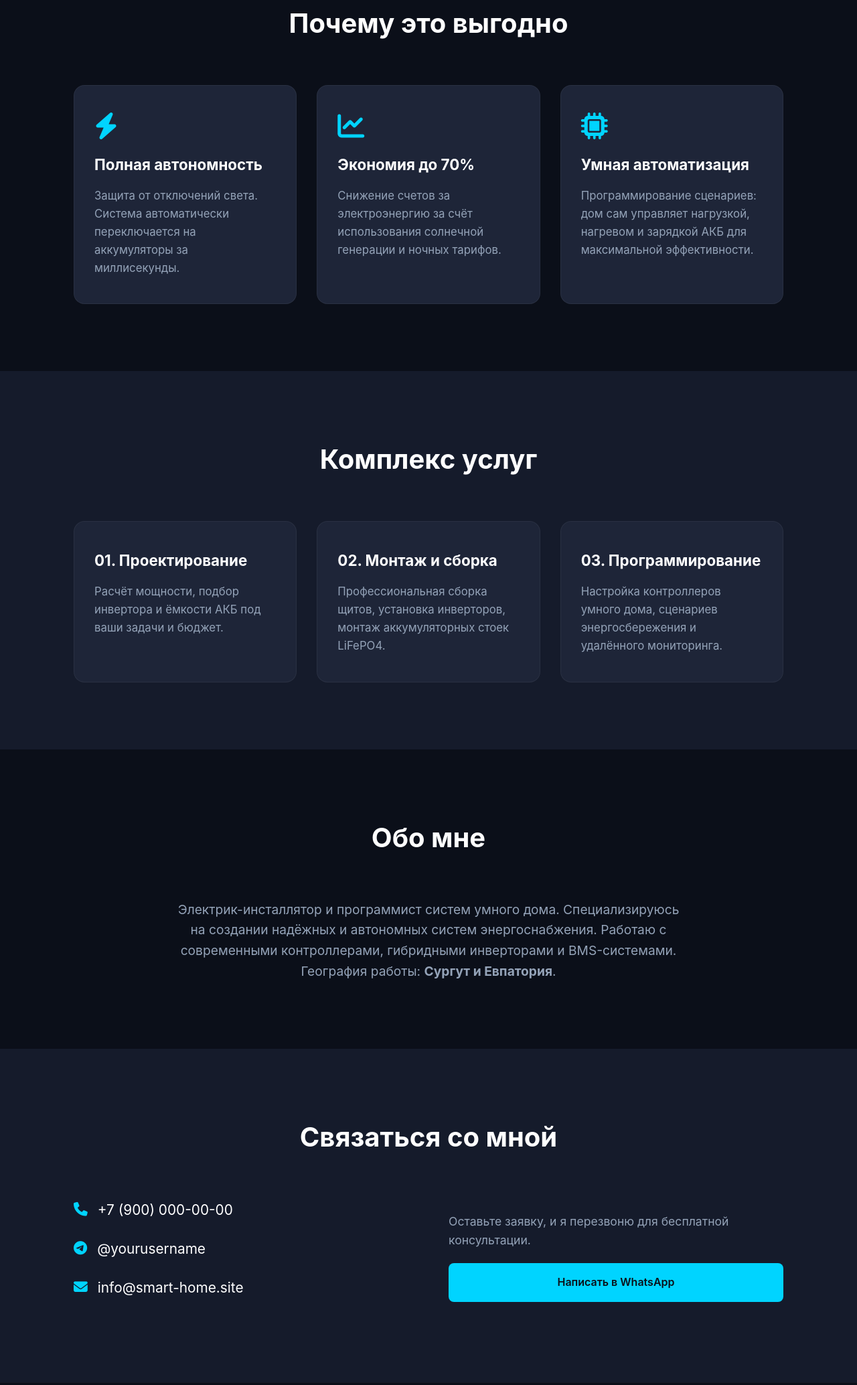
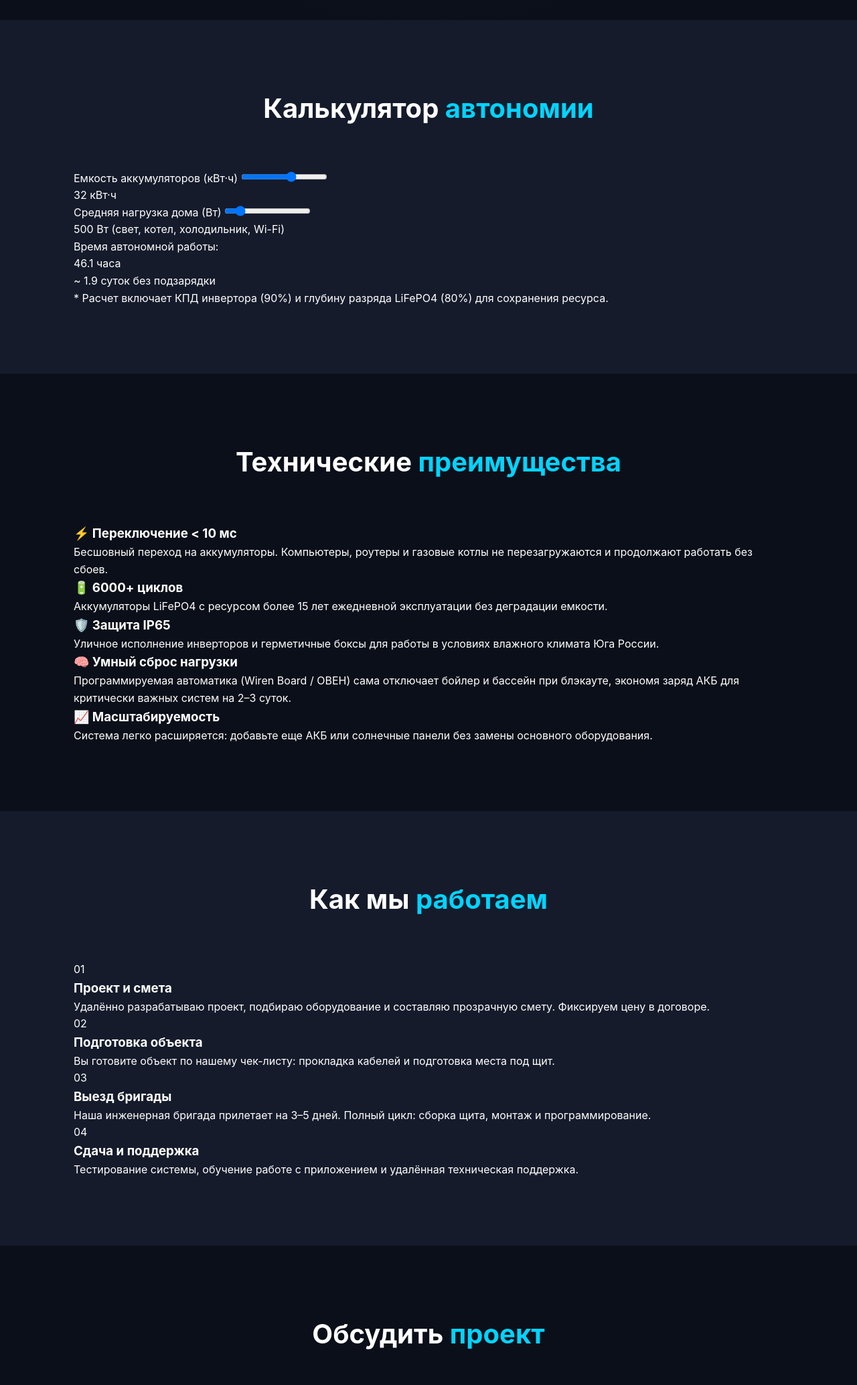
Before and after one commit to bruberg80/smart-home-landing, a plain HTML site: page index.html in a window 1280 px wide. Shown: the part 732-2800 px from the top of the page at 67% size. Drawn offline with Linux system fonts and the light colour scheme.

Commit message:
Update index.html

```diff
--- a/index.html
+++ b/index.html
@@ -3,106 +3,195 @@
 <head>
     <meta charset="UTF-8">
     <meta name="viewport" content="width=device-width, initial-scale=1.0">
-    <title>Автономное энергоснабжение и умный дом | smart-home.site</title>
-    <meta name="description" content="Проектирование и монтаж систем автономного энергоснабжения: солнечные панели, инверторы, LiFePO4 аккумуляторы и программирование умного дома. Сургут, Евпатория.">
+    <title>Smart Home | Инженерный бутик автономных систем</title>
     <link rel="stylesheet" href="style.css">
-    <link rel="stylesheet" href="https://cdnjs.cloudflare.com/ajax/libs/font-awesome/6.4.0/css/all.min.css">
+    <link rel="preconnect" href="https://fonts.googleapis.com">
+    <link href="https://fonts.googleapis.com/css2?family=Inter:wght@400;600;800&display=swap" rel="stylesheet">
 </head>
 <body>
-    <header>
-        <div class="container header-content">
-            <div class="logo">smart-home<span class="accent">.site</span></div>
-            <nav>
-                <a href="#advantages">Преимущества</a>
-                <a href="#services">Услуги</a>
-                <a href="#contact">Контакты</a>
+
+    <header class="header">
+        <div class="container header-inner">
+            <div class="logo">SMART-HOME<span class="accent">.SITE</span></div>
+            <nav class="nav">
+                <a href="#calculator">Калькулятор</a>
+                <a href="#specs">Характеристики</a>
+                <a href="#process">Процесс</a>
+                <a href="#contacts">Контакты</a>
             </nav>
+            <a href="#contacts" class="btn btn-primary">Оставить заявку</a>
         </div>
     </header>
 
     <section class="hero">
-        <div class="container">
-            <h1>Автономное энергоснабжение <br>дома <span class="accent">под ключ</span></h1>
-            <p class="hero-subtitle">Солнечные панели, гибридные инверторы, накопители LiFePO4 и полная интеграция с системами умного дома. Независимость от сетей и перебоев.</p>
-            <div class="hero-buttons">
-                <a href="#contact" class="btn btn-primary">Рассчитать систему</a>
-                <a href="https://wa.me/79000000000" class="btn btn-outline"><i class="fab fa-whatsapp"></i> Написать в WhatsApp</a>
+        <div class="container hero-grid">
+            <div class="hero-text">
+                <h1>Энергонезависимость <br><span class="glow">вашего дома</span></h1>
+                <p>Проектирование, сборка и программирование умных систем резервирования и солнечных станций. Полный цикл монтажа нашей инженерной бригадой.</p>
+                <div class="hero-buttons">
+                    <a href="#calculator" class="btn btn-primary">Рассчитать автономию</a>
+                    <a href="#process" class="btn btn-outline">Как мы работаем</a>
+                </div>
+            </div>
+
+            <!-- Интерактивная визуализация потоков энергии -->
+            <div class="hero-visual">
+                <div class="energy-diagram">
+                    <div class="node solar">
+                        <span class="icon">☀️</span>
+                        <span class="label">Солнце</span>
+                    </div>
+                    <div class="flow flow-1"></div>
+                    <div class="node inverter">
+                        <span class="icon">⚡</span>
+                        <span class="label">Инвертор + Умный контроль</span>
+                    </div>
+                    <div class="flow flow-2"></div>
+                    <div class="node battery">
+                        <span class="icon">🔋</span>
+                        <span class="label">LiFePO4 АКБ</span>
+                    </div>
+                    <div class="flow flow-3"></div>
+                    <div class="node house">
+                        <span class="icon">🏠</span>
+                        <span class="label">Дом (приоритетные нагрузки)</span>
+                    </div>
+                </div>
+                <p class="visual-caption">Интеллектуальное распределение энергии в реальном времени</p>
             </div>
         </div>
     </section>
 
-    <section id="advantages" class="section">
+    <section id="calculator" class="section bg-darker">
         <div class="container">
-            <h2 class="section-title">Почему это выгодно</h2>
-            <div class="grid-3">
-                <div class="card">
-                    <i class="fas fa-bolt card-icon"></i>
-                    <h3>Полная автономность</h3>
-                    <p>Защита от отключений света. Система автоматически переключается на аккумуляторы за миллисекунды.</p>
+            <h2 class="section-title">Калькулятор <span class="accent">автономии</span></h2>
+            <div class="calculator-card">
+                <div class="calc-inputs">
+                    <div class="input-group">
+                        <label>Емкость аккумуляторов (кВт·ч)</label>
+                        <input type="range" id="batteryCap" min="5" max="50" value="32" step="1">
+                        <div class="value-display"><span id="batteryVal">32</span> кВт·ч</div>
+                    </div>
+                    <div class="input-group">
+                        <label>Средняя нагрузка дома (Вт)</label>
+                        <input type="range" id="loadPower" min="100" max="3000" value="500" step="50">
+                        <div class="value-display"><span id="loadVal">500</span> Вт <span class="hint">(свет, котел, холодильник, Wi-Fi)</span></div>
+                    </div>
                 </div>
-                <div class="card">
-                    <i class="fas fa-chart-line card-icon"></i>
-                    <h3>Экономия до 70%</h3>
-                    <p>Снижение счетов за электроэнергию за счёт использования солнечной генерации и ночных тарифов.</p>
-                </div>
-                <div class="card">
-                    <i class="fas fa-microchip card-icon"></i>
-                    <h3>Умная автоматизация</h3>
-                    <p>Программирование сценариев: дом сам управляет нагрузкой, нагревом и зарядкой АКБ для максимальной эффективности.</p>
+                <div class="calc-result">
+                    <div class="result-label">Время автономной работы:</div>
+                    <div class="result-value"><span id="autonomyHours">54</span> часа</div>
+                    <div class="result-sub">~ <span id="autonomyDays">2.2</span> суток без подзарядки</div>
+                    <p class="calc-note">* Расчет включает КПД инвертора (90%) и глубину разряда LiFePO4 (80%) для сохранения ресурса.</p>
                 </div>
             </div>
         </div>
     </section>
 
-    <section id="services" class="section bg-darker">
+    <section id="specs" class="section">
         <div class="container">
-            <h2 class="section-title">Комплекс услуг</h2>
-            <div class="grid-3">
-                <div class="service-card">
-                    <h3>01. Проектирование</h3>
-                    <p>Расчёт мощности, подбор инвертора и ёмкости АКБ под ваши задачи и бюджет.</p>
+            <h2 class="section-title">Технические <span class="accent">преимущества</span></h2>
+            <div class="bento-grid">
+                <div class="bento-card large">
+                    <h3>⚡ Переключение < 10 мс</h3>
+                    <p>Бесшовный переход на аккумуляторы. Компьютеры, роутеры и газовые котлы не перезагружаются и продолжают работать без сбоев.</p>
                 </div>
-                <div class="service-card">
-                    <h3>02. Монтаж и сборка</h3>
-                    <p>Профессиональная сборка щитов, установка инверторов, монтаж аккумуляторных стоек LiFePO4.</p>
+                <div class="bento-card">
+                    <h3>🔋 6000+ циклов</h3>
+                    <p>Аккумуляторы LiFePO4 с ресурсом более 15 лет ежедневной эксплуатации без деградации емкости.</p>
                 </div>
-                <div class="service-card">
-                    <h3>03. Программирование</h3>
-                    <p>Настройка контроллеров умного дома, сценариев энергосбережения и удалённого мониторинга.</p>
+                <div class="bento-card">
+                    <h3>🛡️ Защита IP65</h3>
+                    <p>Уличное исполнение инверторов и герметичные боксы для работы в условиях влажного климата Юга России.</p>
+                </div>
+                <div class="bento-card wide">
+                    <h3>🧠 Умный сброс нагрузки</h3>
+                    <p>Программируемая автоматика (Wiren Board / ОВЕН) сама отключает бойлер и бассейн при блэкауте, экономя заряд АКБ для критически важных систем на 2–3 суток.</p>
+                </div>
+                <div class="bento-card">
+                    <h3>📈 Масштабируемость</h3>
+                    <p>Система легко расширяется: добавьте еще АКБ или солнечные панели без замены основного оборудования.</p>
                 </div>
             </div>
         </div>
     </section>
 
-    <section class="section">
-        <div class="container about-block">
-            <h2 class="section-title">Обо мне</h2>
-            <p>Электрик-инсталлятор и программист систем умного дома. Специализируюсь на создании надёжных и автономных систем энергоснабжения. Работаю с современными контроллерами, гибридными инверторами и BMS-системами. География работы: <strong>Сургут и Евпатория</strong>.</p>
-        </div>
-    </section>
-
-    <section id="contact" class="section bg-darker">
+    <section id="process" class="section bg-darker">
         <div class="container">
-            <h2 class="section-title">Связаться со мной</h2>
-            <div class="contact-grid">
-                <div class="contact-info">
-                    <p><i class="fas fa-phone accent"></i> <a href="tel:+79000000000">+7 (900) 000-00-00</a></p>
-                    <p><i class="fab fa-telegram accent"></i> <a href="https://t.me/yourusername" target="_blank">@yourusername</a></p>
-                    <p><i class="fas fa-envelope accent"></i> <a href="mailto:info@smart-home.site">info@smart-home.site</a></p>
+            <h2 class="section-title">Как мы <span class="accent">работаем</span></h2>
+            <div class="steps-grid">
+                <div class="step-card">
+                    <div class="step-number">01</div>
+                    <h3>Проект и смета</h3>
+                    <p>Удалённо разрабатываю проект, подбираю оборудование и составляю прозрачную смету. Фиксируем цену в договоре.</p>
                 </div>
-                <div class="contact-form">
-                    <p class="form-note">Оставьте заявку, и я перезвоню для бесплатной консультации.</p>
-                    <!-- Здесь можно позже подключить форму (например, Formspree или Telegram-бот) -->
-                    <a href="https://wa.me/79000000000" class="btn btn-primary full-width">Написать в WhatsApp</a>
+                <div class="step-card">
+                    <div class="step-number">02</div>
+                    <h3>Подготовка объекта</h3>
+                    <p>Вы готовите объект по нашему чек-листу: прокладка кабелей и подготовка места под щит.</p>
+                </div>
+                <div class="step-card">
+                    <div class="step-number">03</div>
+                    <h3>Выезд бригады</h3>
+                    <p>Наша инженерная бригада прилетает на 3–5 дней. Полный цикл: сборка щита, монтаж и программирование.</p>
+                </div>
+                <div class="step-card">
+                    <div class="step-number">04</div>
+                    <h3>Сдача и поддержка</h3>
+                    <p>Тестирование системы, обучение работе с приложением и удалённая техническая поддержка.</p>
                 </div>
             </div>
         </div>
     </section>
 
-    <footer>
+    <section id="contacts" class="section">
+        <div class="container contacts-content">
+            <h2 class="section-title">Обсудить <span class="accent">проект</span></h2>
+            <p class="contacts-subtitle">Напишите в удобный мессенджер. Отвечаю в течение 2 часов в рабочее время.</p>
+            <div class="contacts-links">
+                <a href="https://t.me/username" class="btn btn-primary btn-large">Telegram</a>
+                <a href="https://max.ru/username" class="btn btn-outline btn-large">VK Мессенджер (Макс)</a>
+            </div>
+            <p class="contacts-note">Телефонные звонки не принимаются — только текстовая связь для фиксации технических деталей.</p>
+        </div>
+    </section>
+
+    <footer class="footer">
         <div class="container">
-            <p>© 2026 smart-home.site. Автономные системы и умный дом.</p>
+            <p>© 2026 Smart-Home.site. Инженерный бутик автономных систем.</p>
         </div>
     </footer>
+
+    <script>
+        // Логика калькулятора автономии
+        const batterySlider = document.getElementById('batteryCap');
+        const loadSlider = document.getElementById('loadPower');
+        const batteryVal = document.getElementById('batteryVal');
+        const loadVal = document.getElementById('loadVal');
+        const autonomyHours = document.getElementById('autonomyHours');
+        const autonomyDays = document.getElementById('autonomyDays');
+
+        function calculate() {
+            const capacity = parseInt(batterySlider.value);
+            const load = parseInt(loadSlider.value);
+
+            batteryVal.textContent = capacity;
+            loadVal.textContent = load;
+
+            // Формула: (Емкость * 1000 * 0.9 (КПД инвертора) * 0.8 (глубина разряда)) / Нагрузка
+            const usableEnergy = capacity * 1000 * 0.9 * 0.8;
+            const hours = (usableEnergy / load).toFixed(1);
+            const days = (hours / 24).toFixed(1);
+
+            autonomyHours.textContent = hours;
+            autonomyDays.textContent = days;
+        }
+
+        batterySlider.addEventListener('input', calculate);
+        loadSlider.addEventListener('input', calculate);
+
+        // Инициализация
+        calculate();
+    </script>
 </body>
 </html>
```
